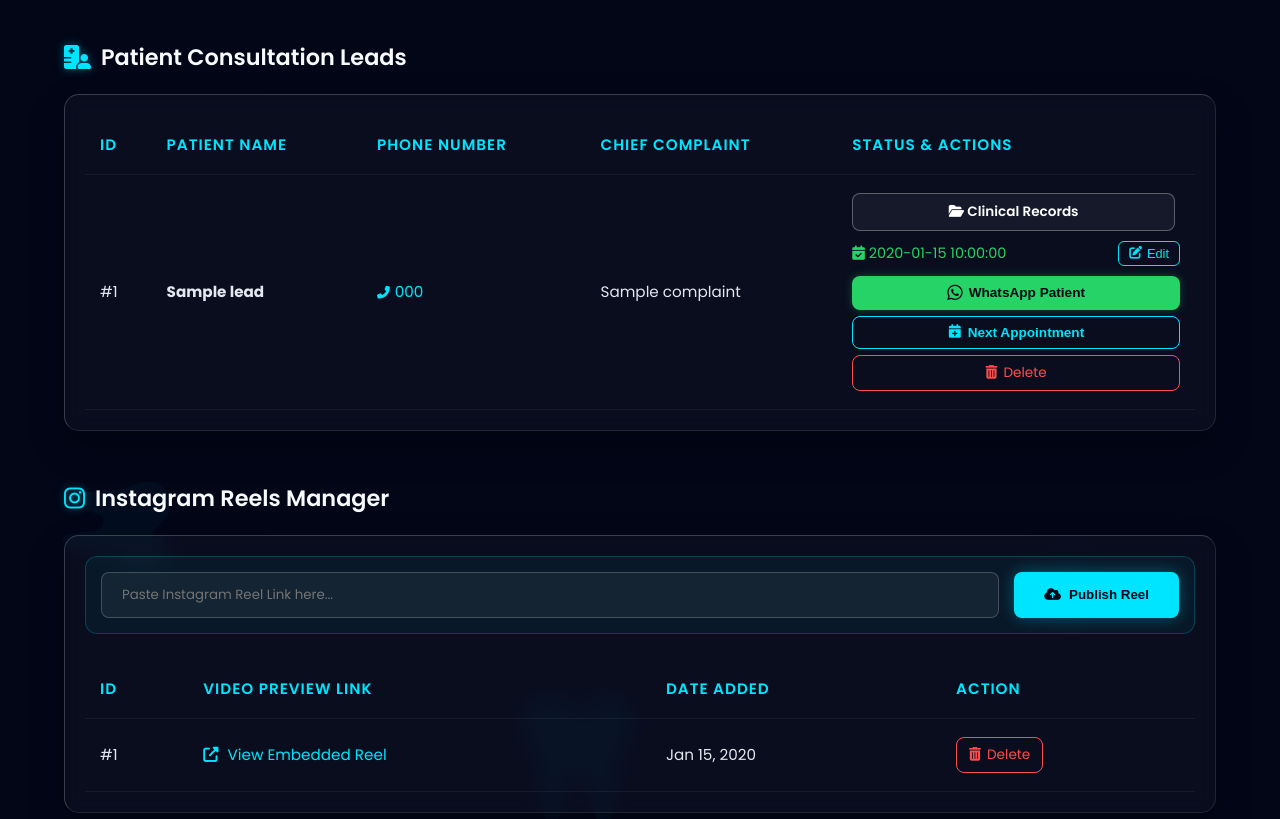
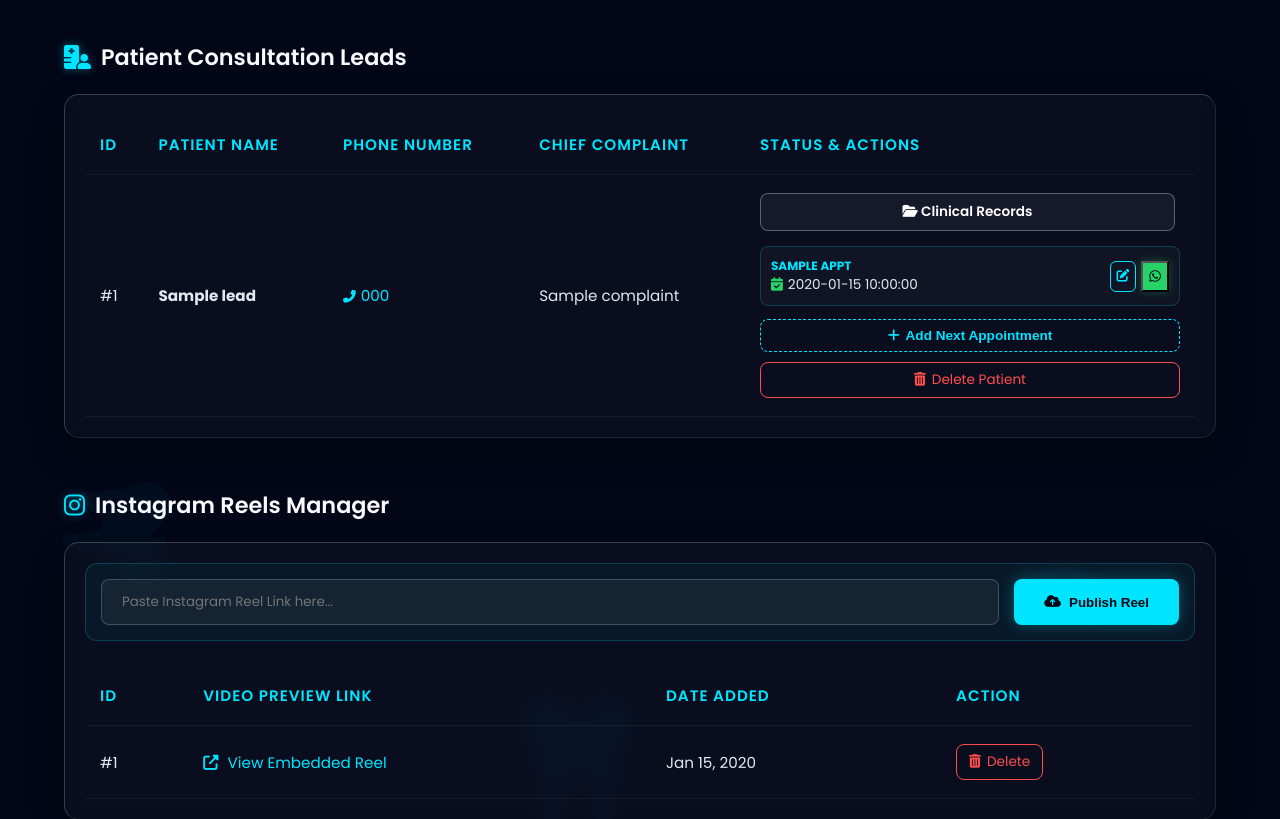
Before and after one commit to prathuuu294/Vighnaharta-Hi-Tech-Dental-Care, a Flask app: template templates/admin.html in a window 1280 px wide. Shown: the part 125-944 px from the top of the page. Run offline with Flask 3, Linux system fonts and the light colour scheme; the template is opened without the code that fills it: most values are stand-ins (such as "Sample title", 1, 10 or a date in 2020).

Commit message:
Update admin.html

```diff
--- a/templates/admin.html
+++ b/templates/admin.html
@@ -7,9 +7,7 @@
     <link href="https://fonts.googleapis.com/css2?family=Poppins:wght@300;400;500;600;700&display=swap" rel="stylesheet">
     <link rel="stylesheet" href="https://cdnjs.cloudflare.com/ajax/libs/font-awesome/6.4.0/css/all.min.css">
     <style>
-        /* --- Base Setup & Animations --- */
         body { margin: 0; font-family: 'Poppins', sans-serif; background-color: #020617; color: white; overflow-x: hidden; position: relative; min-height: 100vh; padding-bottom: 50px; }
-
         .dental-anim { position: fixed; color: rgba(0, 229, 255, 0.03); z-index: -1; animation: floatUp linear infinite; pointer-events: none; }
         .tooth-1 { font-size: 120px; left: 5%; bottom: -15%; animation-duration: 25s; }
         .tooth-2 { font-size: 80px; right: 15%; bottom: -20%; animation-duration: 18s; animation-delay: 2s; }
@@ -17,19 +15,15 @@
         .sparkle-1 { font-size: 40px; right: 5%; top: 20%; animation-duration: 15s; }
         @keyframes floatUp { 0% { transform: translateY(0) rotate(0deg); opacity: 0; } 20% { opacity: 1; } 80% { opacity: 1; } 100% { transform: translateY(-100vh) rotate(360deg); opacity: 0; } }
 
-        /* --- Layout & Header --- */
         .dashboard-container { max-width: 1200px; margin: 0 auto; padding: 20px 5%; position: relative; z-index: 1; }
-
         .header { display: flex; justify-content: space-between; align-items: center; border-bottom: 1px solid rgba(255, 255, 255, 0.1); padding: 20px 0; margin-bottom: 40px; flex-wrap: wrap; gap: 20px; }
         .brand-wrapper { display: flex; align-items: center; gap: 15px; }
         .brand-wrapper img { width: 60px; height: 60px; border-radius: 50%; border: 2px solid #00e5ff; box-shadow: 0 0 15px rgba(0, 229, 255, 0.3); object-fit: cover; }
         .brand-text h2 { margin: 0; color: #00e5ff; font-size: 1.8rem; text-shadow: 0 0 10px rgba(0, 229, 255, 0.3); }
         .brand-text p { margin: 0; color: #cbd5e1; font-size: 0.9rem; }
-
         .btn-logout { background: rgba(255, 77, 77, 0.1); border: 1px solid #ff4d4d; color: #ff4d4d; padding: 8px 20px; border-radius: 8px; text-decoration: none; transition: 0.3s; font-weight: 500; display: flex; align-items: center; gap: 8px; }
         .btn-logout:hover { background: #ff4d4d; color: white; box-shadow: 0 0 15px rgba(255, 77, 77, 0.4); transform: translateY(-2px); }
 
-        /* --- Sections & Glass Tables --- */
         .section-header { display: flex; align-items: center; gap: 10px; margin-bottom: 20px; }
         .section-header i { color: #00e5ff; font-size: 1.5rem; text-shadow: 0 0 10px rgba(0, 229, 255, 0.4); }
         .section-header h3 { margin: 0; font-size: 1.4rem; font-weight: 600; color: #f8fafc; }
@@ -41,68 +35,41 @@
         td { color: #e2e8f0; font-size: 0.95rem; }
         tr:hover td { background: rgba(255, 255, 255, 0.02); }
         td a { color: #00e5ff; text-decoration: none; transition: 0.3s; }
-        td a:hover { text-decoration: underline; text-shadow: 0 0 8px rgba(0,229,255,0.4); }
 
-        /* --- Buttons & Inputs --- */
         .upload-form { display: flex; gap: 15px; background: rgba(0, 229, 255, 0.05); padding: 15px; border-radius: 12px; border: 1px solid rgba(0, 229, 255, 0.2); margin-bottom: 25px; flex-wrap: wrap; }
         .upload-form input { flex: 1; min-width: 250px; padding: 12px 20px; border-radius: 8px; border: 1px solid rgba(255,255,255,0.2); background: rgba(255,255,255,0.05); color: white; font-family: 'Poppins', sans-serif; transition: 0.3s; }
-        .upload-form input:focus { outline: none; border-color: #00e5ff; box-shadow: 0 0 10px rgba(0,229,255,0.2); background: rgba(255,255,255,0.1); }
         .upload-form button { padding: 12px 30px; background: #00e5ff; color: #020617; border: none; border-radius: 8px; font-weight: bold; cursor: pointer; transition: 0.3s; box-shadow: 0 0 15px rgba(0,229,255,0.3); display: flex; align-items: center; gap: 8px; }
-        .upload-form button:hover { background: #33ebff; box-shadow: 0 0 25px rgba(0,229,255,0.5); transform: translateY(-2px); }
 
         .action-btn { padding: 8px 14px; border-radius: 8px; cursor: pointer; font-weight: 600; font-size: 0.85rem; border: none; transition: 0.3s; display: inline-flex; align-items: center; gap: 6px; margin-bottom: 5px; margin-right: 5px; }
         .btn-whatsapp { background: #25D366; color: #020617; box-shadow: 0 0 10px rgba(37, 211, 102, 0.3); }
-        .btn-whatsapp:hover { background: #20b858; box-shadow: 0 0 15px rgba(37, 211, 102, 0.5); transform: translateY(-2px); }
         .btn-schedule { background: #00e5ff; color: #020617; box-shadow: 0 0 10px rgba(0, 229, 255, 0.3); }
-        .btn-schedule:hover { background: #33ebff; box-shadow: 0 0 15px rgba(0, 229, 255, 0.5); transform: translateY(-2px); }
+        .btn-edit { background: transparent; border: 1px solid #00e5ff; color: #00e5ff; padding: 4px 10px; border-radius: 6px; font-size: 0.8rem; cursor: pointer; transition: 0.3s; display: inline-flex; align-items: center; gap: 5px; }
+        .btn-delete { background: transparent; border: 1px solid #ff4d4d; color: #ff4d4d; text-decoration: none; padding: 7px 12px; border-radius: 8px; font-size: 0.85rem; transition: 0.3s; display: inline-flex; align-items: center; gap: 6px; }
 
-        .btn-edit { background: transparent; border: 1px solid #00e5ff; color: #00e5ff; padding: 4px 10px; border-radius: 6px; font-size: 0.8rem; cursor: pointer; transition: 0.3s; display: inline-flex; align-items: center; gap: 5px; }
-        .btn-edit:hover { background: rgba(0,229,255,0.1); box-shadow: 0 0 10px rgba(0,229,255,0.2); }
-
-        .btn-delete { background: transparent; border: 1px solid #ff4d4d; color: #ff4d4d; text-decoration: none; padding: 7px 12px; border-radius: 8px; font-size: 0.85rem; transition: 0.3s; display: inline-flex; align-items: center; gap: 6px; }
-        .btn-delete:hover { background: #ff4d4d; color: white; box-shadow: 0 0 10px rgba(255, 77, 77, 0.4); }
-
-        .status-scheduled { color: #25D366; font-size: 0.9rem; margin-bottom: 10px; display: flex; align-items: center; gap: 10px; flex-wrap: wrap; }
+        .appt-card { background: rgba(255,255,255,0.03); border: 1px solid rgba(0,229,255,0.2); padding: 10px; border-radius: 8px; display: flex; justify-content: space-between; align-items: center; margin-bottom: 8px; }
         .status-pending { color: #ff9800; font-size: 0.9rem; margin-bottom: 10px; display: flex; align-items: center; gap: 6px; font-weight: 500; }
     </style>
 </head>
 <body>
-    <!-- Ambient Dental Background -->
-    <i class="fas fa-tooth dental-anim tooth-1"></i>
-    <i class="fas fa-tooth dental-anim tooth-2"></i>
-    <i class="fas fa-tooth dental-anim tooth-3"></i>
-    <i class="fas fa-magic dental-anim sparkle-1"></i>
+    <i class="fas fa-tooth dental-anim tooth-1"></i><i class="fas fa-tooth dental-anim tooth-2"></i><i class="fas fa-tooth dental-anim tooth-3"></i><i class="fas fa-magic dental-anim sparkle-1"></i>
 
     <div class="dashboard-container">
-
-        <!-- Header Space -->
         <div class="header">
             <div class="brand-wrapper">
                 <img src="https://raw.githubusercontent.com/prathuuu294/Vighnaharta-Hi-Tech-Dental-Care/main/1000727443.png" alt="Logo">
-                <div class="brand-text">
-                    <h2>Vighnaharta Dental</h2>
-                    <p>Clinical Command Center | Welcome, Dr. Pranav</p>
-                </div>
+                <div class="brand-text"><h2>Vighnaharta Dental</h2><p>Clinical Command Center | Welcome, Dr. Pranav</p></div>
             </div>
             <a href="/logout" class="btn-logout"><i class="fas fa-sign-out-alt"></i> Secure Logout</a>
         </div>
 
-        <!-- Leads CRM Space -->
         <div class="section-header">
-            <i class="fas fa-hospital-user"></i>
-            <h3>Patient Consultation Leads</h3>
+            <i class="fas fa-hospital-user"></i><h3>Patient Consultation Leads</h3>
         </div>
 
         <div class="table-wrapper">
             <table>
                 <thead>
-                    <tr>
-                        <th>ID</th>
-                        <th>Patient Name</th>
-                        <th>Phone Number</th>
-                        <th>Chief Complaint</th>
-                        <th>Status & Actions</th>
-                    </tr>
+                    <tr><th>ID</th><th>Patient Name</th><th>Phone Number</th><th>Chief Complaint</th><th>Status & Actions</th></tr>
                 </thead>
                 <tbody>
                     {% for lead in leads %}
@@ -112,35 +79,30 @@
                         <td><a href="tel:{{ lead.phone }}"><i class="fas fa-phone-alt" style="font-size: 0.8rem; margin-right: 5px;"></i>{{ lead.phone }}</a></td>
                         <td>{{ lead.complaint }}</td>
                         <td>
-                            <!-- Clinical Records Button -->
-                            <a href="/records/{{ lead.id }}" class="action-btn" style="background: rgba(255,255,255,0.05); color: #fff; border: 1px solid rgba(255,255,255,0.3); text-decoration: none; display: block; text-align: center; margin-bottom: 10px;"><i class="fas fa-folder-open"></i> Clinical Records</a>
+                            <a href="/records/{{ lead.id }}" class="action-btn" style="background: rgba(255,255,255,0.05); color: #fff; border: 1px solid rgba(255,255,255,0.3); text-decoration: none; display: block; text-align: center; margin-bottom: 15px;"><i class="fas fa-folder-open"></i> Clinical Records</a>
 
-                             {% if lead.appointment_date %}
-                                <!-- ADDED EDIT BUTTON HERE -->
-                                <div class="status-scheduled" style="display: flex; justify-content: space-between; align-items: center; width: 100%; gap: 10px;">
-                                    <span><i class="fas fa-calendar-check"></i> {{ lead.appointment_date }}</span>
-                                    <button onclick="openScheduleModal({{ lead.id }}, '{{ lead.name }}')" class="btn-edit"><i class="fas fa-edit"></i> Edit</button>
+                            {% if lead.appointments %}
+                                <div style="display: flex; flex-direction: column; width: 100%;">
+                                    {% for appt in lead.appointments %}
+                                    <div class="appt-card">
+                                        <div>
+                                            <div style="color: #00e5ff; font-size: 0.75rem; font-weight: 700; text-transform: uppercase;">{{ appt.label }}</div>
+                                            <div style="color: #e2e8f0; font-size: 0.85rem;"><i class="fas fa-calendar-check" style="color:#25D366; margin-right:5px;"></i>{{ appt.date_str }}</div>
+                                        </div>
+                                        <div style="display: flex; gap: 5px;">
+                                            <button onclick="openScheduleModal({{ lead.id }}, '{{ lead.name }}', {{ appt.id }})" class="btn-edit" style="padding: 6px; margin:0;" title="Edit Date"><i class="fas fa-edit"></i></button>
+                                            <button onclick="sendWhatsApp('{{ lead.name }}', '{{ lead.phone }}', '{{ appt.date_str }}', '{{ appt.label }}')" class="btn-action btn-whatsapp" style="padding: 6px; margin:0;" title="WhatsApp Patient"><i class="fab fa-whatsapp"></i></button>
+                                        </div>
+                                    </div>
+                                    {% endfor %}
                                 </div>
-
-                                <div style="display: flex; flex-direction: column; gap: 6px;">
-                                    <button onclick="sendWhatsApp('{{ lead.name }}', '{{ lead.phone }}', '{{ lead.appointment_date }}')" class="action-btn btn-whatsapp" style="width: 100%; justify-content: center; margin: 0;"><i class="fab fa-whatsapp" style="font-size: 1.1rem;"></i> WhatsApp Patient</button>
-
-                                    <!-- NEXT APPOINTMENT BUTTON -->
-                                    <button onclick="openScheduleModal({{ lead.id }}, '{{ lead.name }}')" class="action-btn" style="width: 100%; justify-content: center; margin: 0; background: transparent; border: 1px solid #00e5ff; color: #00e5ff;"><i class="fas fa-calendar-plus"></i> Next Appointment</button>
-                                </div>
+                                <button onclick="openScheduleModal({{ lead.id }}, '{{ lead.name }}', null)" class="action-btn" style="width: 100%; justify-content: center; margin: 5px 0 10px 0; background: transparent; border: 1px dashed #00e5ff; color: #00e5ff;"><i class="fas fa-plus"></i> Add Next Appointment</button>
                             {% else %}
                                 <div class="status-pending"><i class="fas fa-clock"></i> Pending Schedule</div>
-                                <button onclick="openScheduleModal({{ lead.id }}, '{{ lead.name }}')" class="action-btn btn-schedule" style="width: 100%; justify-content: center; margin: 0;"><i class="fas fa-calendar-plus"></i> Schedule Date</button>
+                                <button onclick="openScheduleModal({{ lead.id }}, '{{ lead.name }}', null)" class="action-btn btn-schedule" style="width: 100%; justify-content: center; margin: 0 0 10px 0;"><i class="fas fa-calendar-plus"></i> Schedule Date</button>
                             {% endif %}
 
-                            <a href="/delete_lead/{{ lead.id }}" class="btn-delete" style="width: 100%; justify-content: center; box-sizing: border-box; margin-top: 6px;" onclick="return confirm('Delete this patient lead forever?')"><i class="fas fa-trash-alt"></i> Delete</a>
-                        </td>
-                    </tr>
-                    {% else %}
-                    <tr>
-                        <td colspan="5" style="text-align: center; padding: 40px; color: #94a3b8;">
-                            <i class="fas fa-inbox" style="font-size: 2.5rem; margin-bottom: 15px; display: block; opacity: 0.5;"></i>
-                            No patient leads yet. Share your website link to get started!
+                            <a href="/delete_lead/{{ lead.id }}" class="btn-delete" style="width: 100%; justify-content: center; box-sizing: border-box;" onclick="return confirm('Delete this patient lead forever?')"><i class="fas fa-trash-alt"></i> Delete Patient</a>
                         </td>
                     </tr>
                     {% endfor %}
@@ -148,27 +110,14 @@
             </table>
         </div>
 
-        <!-- Instagram Reels Manager -->
-        <div class="section-header">
-            <i class="fab fa-instagram"></i>
-            <h3>Instagram Reels Manager</h3>
-        </div>
-
+        <div class="section-header"><i class="fab fa-instagram"></i><h3>Instagram Reels Manager</h3></div>
         <div class="table-wrapper">
             <form action="/add_reel" method="POST" class="upload-form">
                 <input type="url" name="reel_url" placeholder="Paste Instagram Reel Link here..." required>
                 <button type="submit"><i class="fas fa-cloud-upload-alt"></i> Publish Reel</button>
             </form>
-
             <table>
-                <thead>
-                    <tr>
-                        <th>ID</th>
-                        <th>Video Preview Link</th>
-                        <th>Date Added</th>
-                        <th>Action</th>
-                    </tr>
-                </thead>
+                <thead><tr><th>ID</th><th>Video Preview Link</th><th>Date Added</th><th>Action</th></tr></thead>
                 <tbody>
                     {% for reel in reels %}
                     <tr>
@@ -177,13 +126,6 @@
                         <td>{{ reel.date_added.strftime('%b %d, %Y') }}</td>
                         <td><a href="/delete_reel/{{ reel.id }}" class="btn-delete" onclick="return confirm('Remove this reel from the homepage slider?')"><i class="fas fa-trash-alt"></i> Delete</a></td>
                     </tr>
-                    {% else %}
-                    <tr>
-                        <td colspan="4" style="text-align: center; padding: 40px; color: #94a3b8;">
-                            <i class="fas fa-video-slash" style="font-size: 2.5rem; margin-bottom: 15px; display: block; opacity: 0.5;"></i>
-                            No reels uploaded yet.
-                        </td>
-                    </tr>
                     {% endfor %}
                 </tbody>
             </table>
@@ -191,46 +133,37 @@
     </div>
 
     <!-- Hidden Schedule Modal -->
-    <div id="scheduleModal" style="display: none; position: fixed; top: 0; left: 0; width: 100%; height: 100%; background: rgba(2,6,23,0.85); z-index: 1000; justify-content: center; align-items: center; backdrop-filter: blur(8px); -webkit-backdrop-filter: blur(8px);">
-        <div style="background: rgba(255,255,255,0.05); padding: 35px 25px; border-radius: 20px; border: 1px solid rgba(255,255,255,0.2); border-top: 1px solid rgba(255,255,255,0.3); border-left: 1px solid rgba(255,255,255,0.3); width: 90%; max-width: 380px; text-align: center; box-shadow: 0 25px 50px rgba(0,0,0,0.5);">
-            <i class="fas fa-calendar-alt" style="font-size: 2.5rem; color: #00e5ff; margin-bottom: 15px; text-shadow: 0 0 15px rgba(0,229,255,0.5);"></i>
-            <h3 style="color: #00e5ff; margin-top: 0; font-size: 1.4rem;">Schedule Appointment</h3>
+    <div id="scheduleModal" style="display: none; position: fixed; top: 0; left: 0; width: 100%; height: 100%; background: rgba(2,6,23,0.85); z-index: 1000; justify-content: center; align-items: center; backdrop-filter: blur(8px);">
+        <div style="background: rgba(255,255,255,0.05); padding: 35px 25px; border-radius: 20px; border: 1px solid rgba(255,255,255,0.2); width: 90%; max-width: 380px; text-align: center; box-shadow: 0 25px 50px rgba(0,0,0,0.5);">
+            <i class="fas fa-calendar-alt" style="font-size: 2.5rem; color: #00e5ff; margin-bottom: 15px;"></i>
+            <h3 style="color: #00e5ff; margin-top: 0; font-size: 1.4rem;">Schedule Date</h3>
             <p id="modalPatientName" style="margin-bottom: 25px; font-weight: 500; color: #e2e8f0;"></p>
-
             <form id="scheduleForm" method="POST">
-
                 <div style="display: flex; gap: 10px; margin-bottom: 20px;">
                     <input type="date" name="appt_date" required style="width: 50%; padding: 14px; border-radius: 10px; border: 1px solid rgba(255,255,255,0.2); background: rgba(0,0,0,0.2); color: white; color-scheme: dark; font-family: 'Poppins', sans-serif; box-sizing: border-box;">
-
                     <input type="time" name="appt_time" required style="width: 50%; padding: 14px; border-radius: 10px; border: 1px solid rgba(255,255,255,0.2); background: rgba(0,0,0,0.2); color: white; color-scheme: dark; font-family: 'Poppins', sans-serif; box-sizing: border-box;">
                 </div>
-
-                <button type="submit" class="action-btn btn-schedule" style="width: 100%; padding: 14px; justify-content: center; font-size: 1rem; margin-bottom: 12px; margin-right: 0;"><i class="fas fa-check"></i> Confirm Date</button>
+                <button type="submit" class="action-btn btn-schedule" style="width: 100%; padding: 14px; justify-content: center; font-size: 1rem; margin-bottom: 12px; margin-right: 0;"><i class="fas fa-check"></i> Save Date</button>
                 <button type="button" onclick="closeScheduleModal()" class="btn-delete" style="width: 100%; padding: 12px; justify-content: center; font-size: 1rem; box-sizing: border-box; margin: 0;"><i class="fas fa-times"></i> Cancel</button>
             </form>
         </div>
     </div>
 
-    <!-- JavaScript Engines -->
     <script>
-        function openScheduleModal(leadId, patientName) {
+        function openScheduleModal(leadId, patientName, apptId = null) {
             document.getElementById('modalPatientName').innerText = "For: " + patientName;
-            document.getElementById('scheduleForm').action = "/schedule_lead/" + leadId;
+            let actionUrl = "/schedule_lead/" + leadId;
+            if (apptId) { actionUrl += "?appt_id=" + apptId; }
+            document.getElementById('scheduleForm').action = actionUrl;
             document.getElementById('scheduleModal').style.display = 'flex';
         }
+        function closeScheduleModal() { document.getElementById('scheduleModal').style.display = 'none'; }
 
-        function closeScheduleModal() {
-            document.getElementById('scheduleModal').style.display = 'none';
-        }
-
-        function sendWhatsApp(name, phone, date) {
+        function sendWhatsApp(name, phone, date, label) {
             let cleanPhone = phone.replace(/\D/g, '');
             if (cleanPhone.length === 10) cleanPhone = '91' + cleanPhone;
-
-            let message = `Hello ${name},\n\nYour dental consultation with Dr. Pranav at Vighnaharta HiTech Dental Care is successfully scheduled for *${date}*.\n\nPlease reply with:\n1️⃣ To Confirm\n2️⃣ To Request a Date Change\n3️⃣ To Speak with the Clinic\n\nSee you soon!`;
-
-            let encodedMessage = encodeURIComponent(message);
-            window.open(`https://wa.me/${cleanPhone}?text=${encodedMessage}`, '_blank');
+            let message = `Hello ${name},\n\nYour dental consultation (${label}) with Dr. Pranav at Vighnaharta Hi-Tech Dental Care is successfully scheduled for *${date}*.\n\nPlease reply with:\n1️⃣ To Confirm\n2️⃣ To Request a Date Change\n3️⃣ To Speak with the Clinic\n\nSee you soon!`;
+            window.open(`https://wa.me/${cleanPhone}?text=${encodeURIComponent(message)}`, '_blank');
         }
     </script>
 </body>
```
